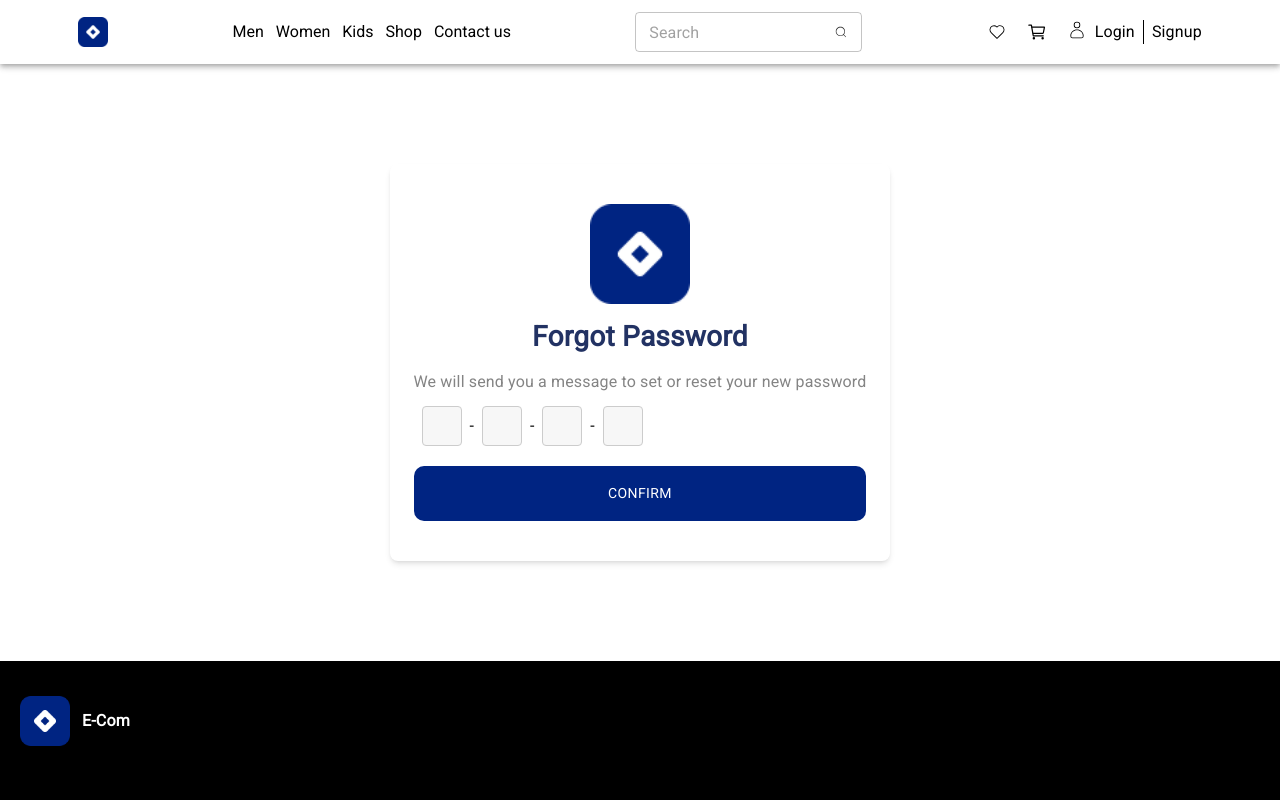
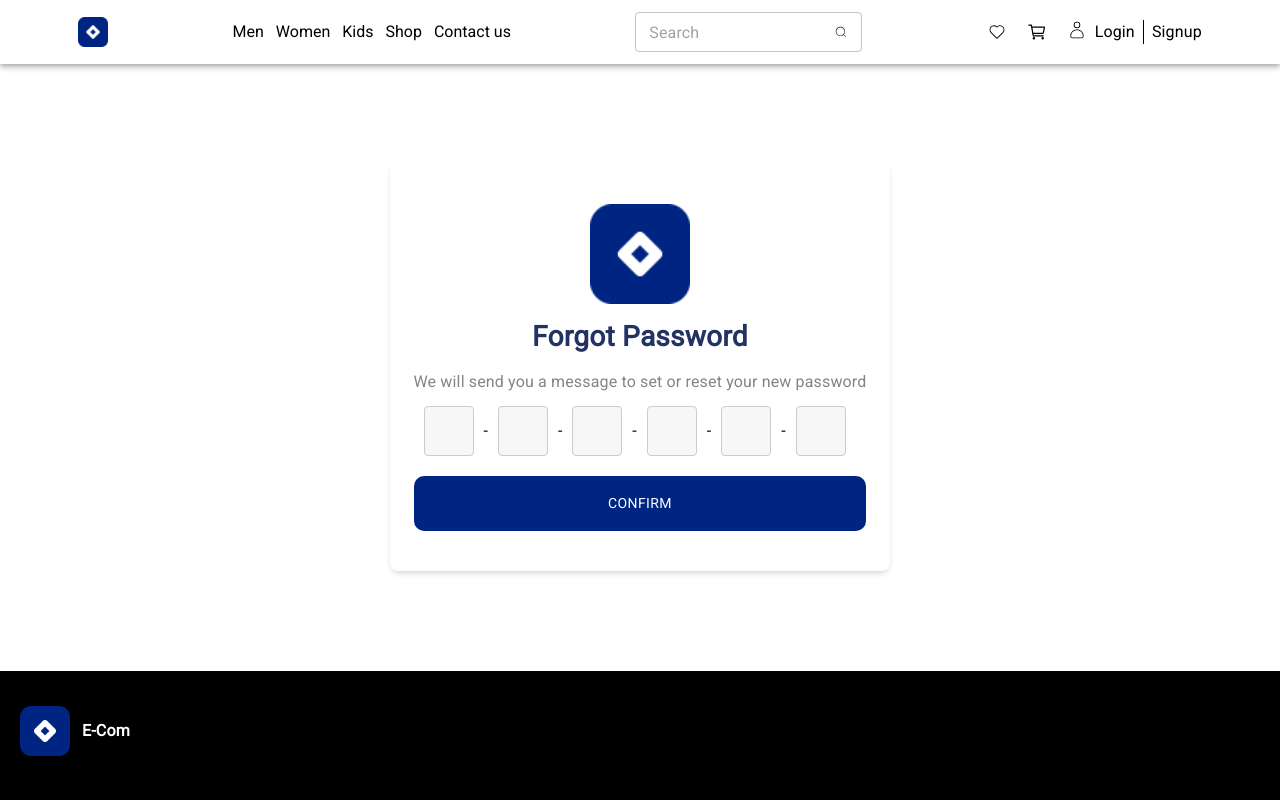
Before and after one commit to Danish-khan93/ecom, a Next.js app: page /code-varification in a window 1280 px wide. Shown: the top 800 px of the page. Built offline with nearby package versions, Linux system fonts and the light colour scheme.

Commit message:
otp screen ui fix

```diff
--- a/src/component/Otp.tsx
+++ b/src/component/Otp.tsx
@@ -13,12 +13,12 @@ const Otp: FC<OTPFIELD> = ({ control, name }) => {
           <OtpInput
             value={value}
             onChange={onChange}
-            numInputs={4}
+            numInputs={6}
             renderSeparator={<span>-</span>}
             inputStyle={{
-              width: "40px",
-              height: "40px",
-              margin: "0 8px",
+              width: "50px",
+              height: "50px",
+              margin: "0 10px",
               fontSize: "16px",
               borderRadius: "4px",
               border: "1px solid #ccc",
```
